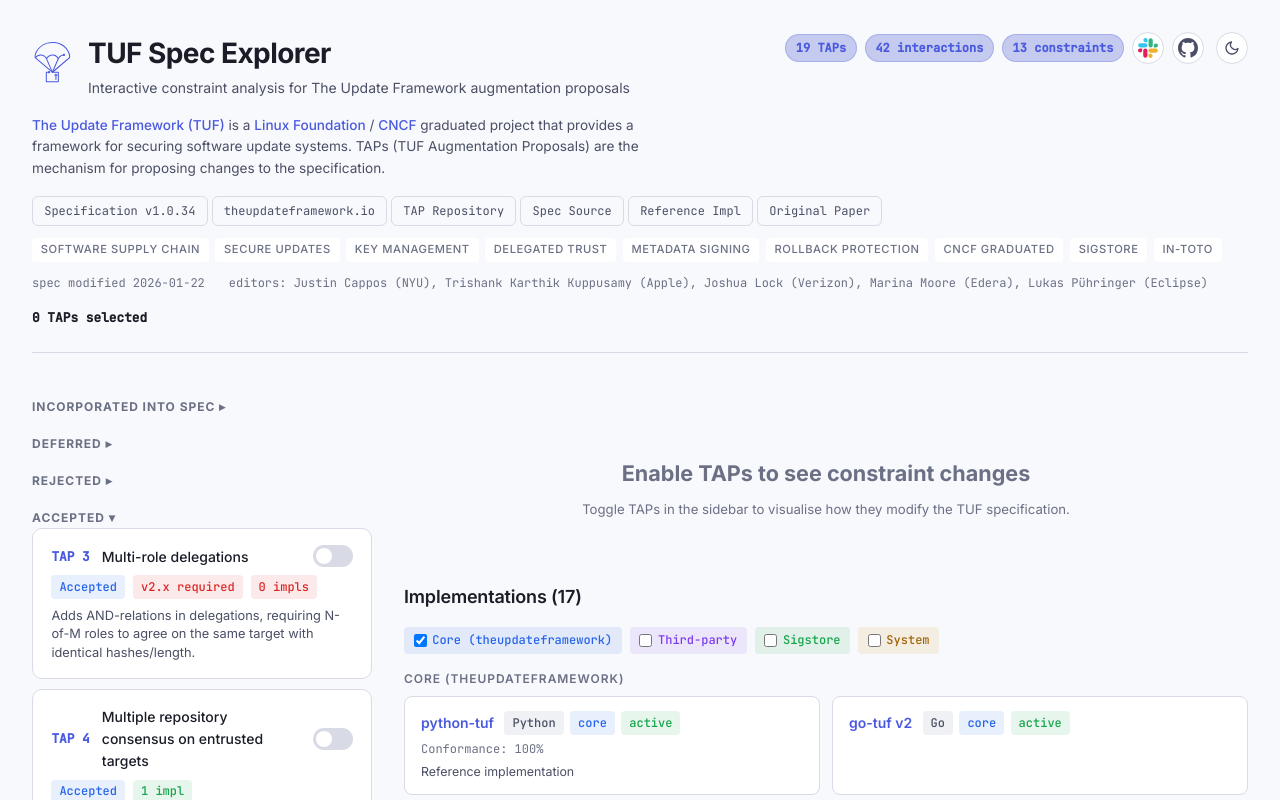
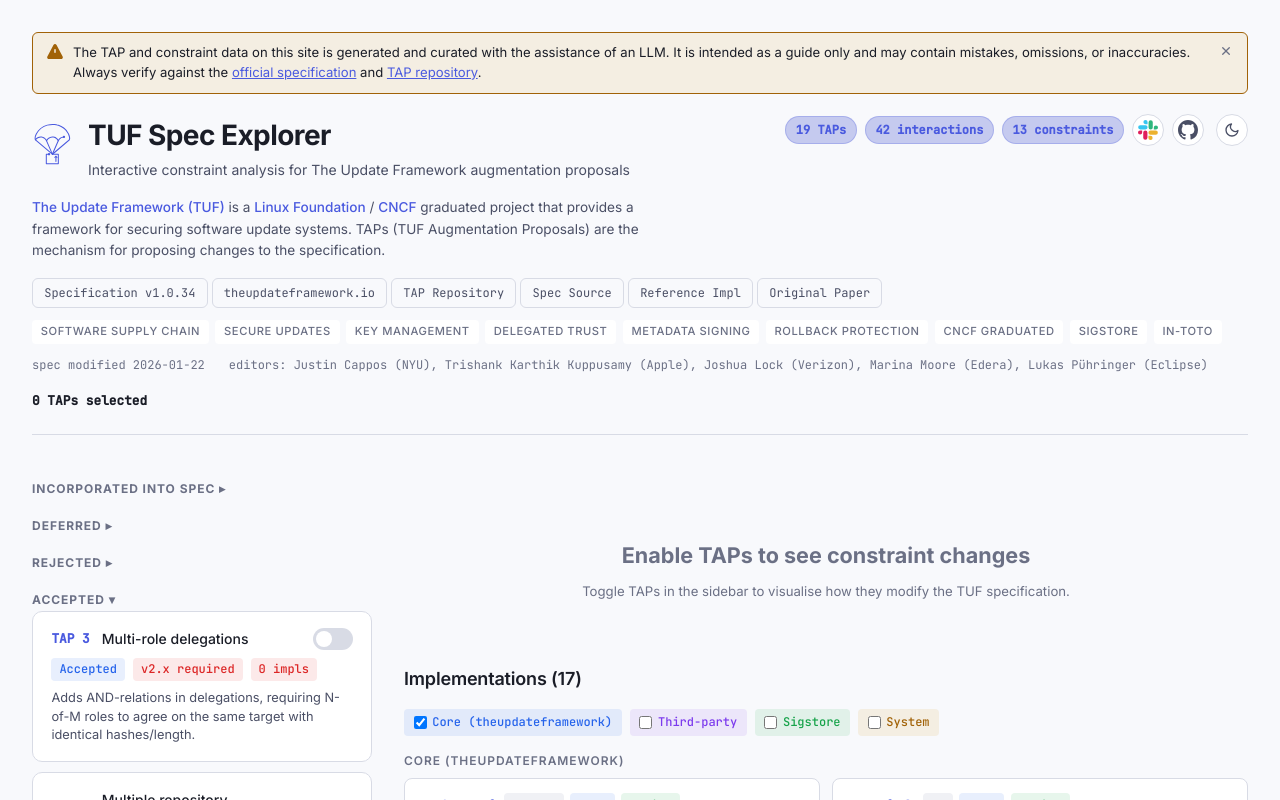
Before and after one commit to kipz/tuf-spec-explorer, a React (Vite) app: page / in a window 1280 px wide. Shown: the top 800 px of the page. Built offline with nearby package versions, Linux system fonts and the light colour scheme.

Commit message:
Add dismissible LLM disclaimer banner
Warns users that data is generated with LLM assistance and may contain
mistakes, omissions, or inaccuracies, with links to authoritative sources.

```diff
--- a/src/App.tsx
+++ b/src/App.tsx
@@ -354,6 +354,7 @@
   const [theme, setTheme] = useState<'light' | 'dark'>('light')
   const [activeTaps, setActiveTaps] = useState<Set<number>>(new Set())
   const [visibleTiers, setVisibleTiers] = useState<Set<ImplementationTier>>(new Set(['core']))
+  const [disclaimerDismissed, setDisclaimerDismissed] = useState(false)
 
   useEffect(() => {
     document.documentElement.setAttribute('data-theme', theme)
@@ -397,6 +398,24 @@
 
   return (
     <div className="app">
+      {!disclaimerDismissed && (
+        <div className="disclaimer-banner" role="alert">
+          <span className="disclaimer-icon">
+            <svg viewBox="0 0 16 16" fill="currentColor" width="16" height="16"><path d="M6.457 1.047c.659-1.234 2.427-1.234 3.086 0l6.082 11.378A1.75 1.75 0 0114.082 15H1.918a1.75 1.75 0 01-1.543-2.575L6.457 1.047zM8 5a.75.75 0 00-.75.75v2.5a.75.75 0 001.5 0v-2.5A.75.75 0 008 5zm1 6a1 1 0 11-2 0 1 1 0 012 0z"/></svg>
+          </span>
+          <span className="disclaimer-text">
+            The TAP and constraint data on this site is generated and curated with the assistance of an LLM. It is intended as a guide only and may contain mistakes, omissions, or inaccuracies. Always verify against the <a href={data.spec.url} target="_blank" rel="noopener noreferrer">official specification</a> and <a href="https://github.com/theupdateframework/taps" target="_blank" rel="noopener noreferrer">TAP repository</a>.
+          </span>
+          <button
+            className="disclaimer-dismiss"
+            onClick={() => setDisclaimerDismissed(true)}
+            aria-label="Dismiss disclaimer"
+            title="Dismiss"
+          >
+            <svg viewBox="0 0 16 16" fill="currentColor" width="14" height="14"><path d="M3.72 3.72a.75.75 0 011.06 0L8 6.94l3.22-3.22a.75.75 0 111.06 1.06L9.06 8l3.22 3.22a.75.75 0 11-1.06 1.06L8 9.06l-3.22 3.22a.75.75 0 01-1.06-1.06L6.94 8 3.72 4.78a.75.75 0 010-1.06z"/></svg>
+          </button>
+        </div>
+      )}
       <header>
         <div className="header-top">
           <div className="header-branding">
--- a/src/styles.css
+++ b/src/styles.css
@@ -58,6 +58,51 @@
   max-width: 1400px;
   margin: 0 auto;
   padding: 2rem;
+}
+
+.disclaimer-banner {
+  display: flex;
+  align-items: flex-start;
+  gap: 0.6rem;
+  background: var(--amber-dim);
+  border: 1px solid var(--amber);
+  border-radius: 6px;
+  padding: 0.65rem 0.9rem;
+  margin-bottom: 1.25rem;
+  font-size: 0.82rem;
+  color: var(--amber);
+}
+
+.disclaimer-icon {
+  flex-shrink: 0;
+  margin-top: 1px;
+}
+
+.disclaimer-text {
+  flex: 1;
+  color: var(--text);
+  line-height: 1.5;
+}
+
+.disclaimer-text a {
+  color: var(--accent);
+  text-decoration: underline;
+}
+
+.disclaimer-dismiss {
+  flex-shrink: 0;
+  background: none;
+  border: none;
+  cursor: pointer;
+  color: var(--text-muted);
+  padding: 0;
+  display: flex;
+  align-items: center;
+  margin-top: 1px;
+}
+
+.disclaimer-dismiss:hover {
+  color: var(--text);
 }
 
 header {
```
